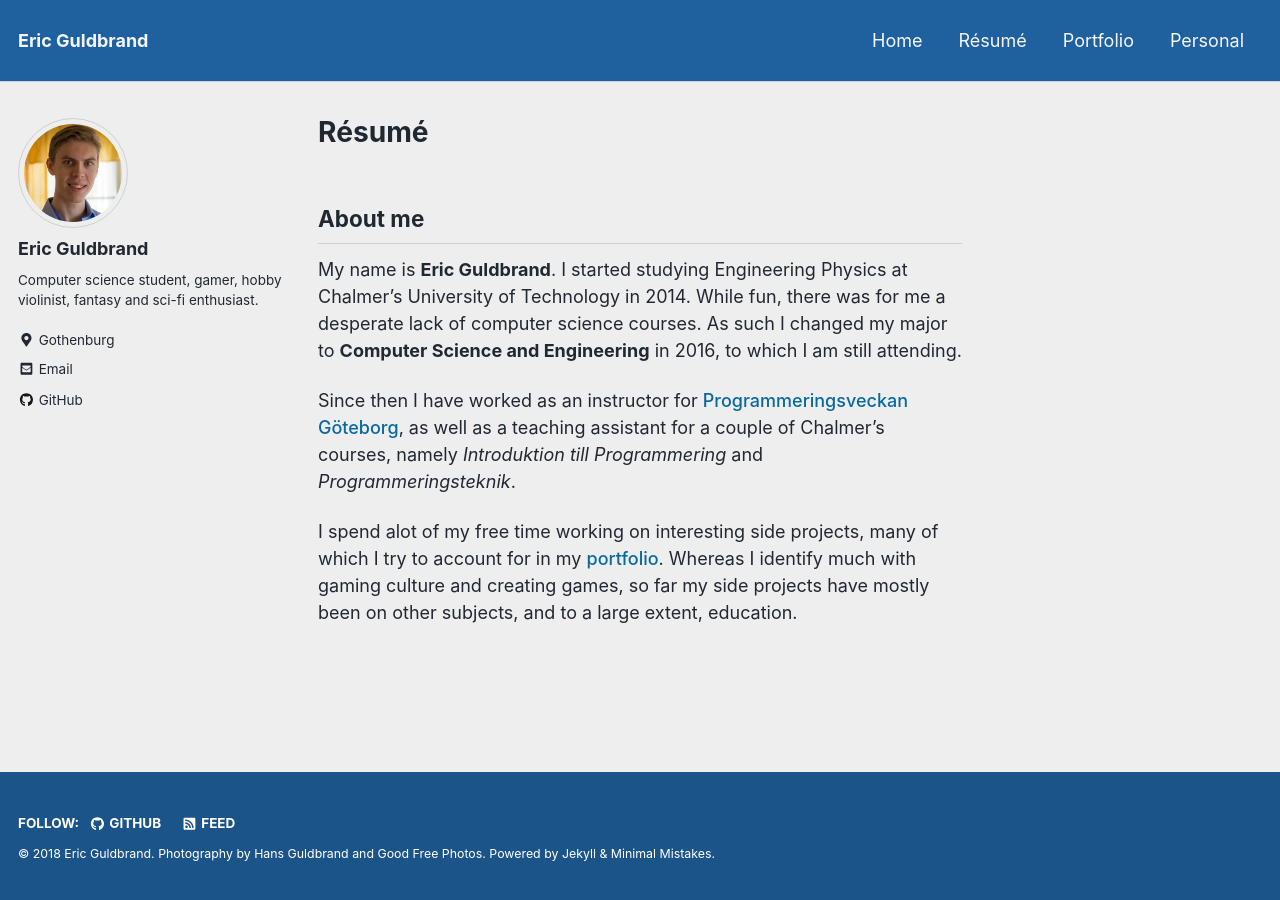
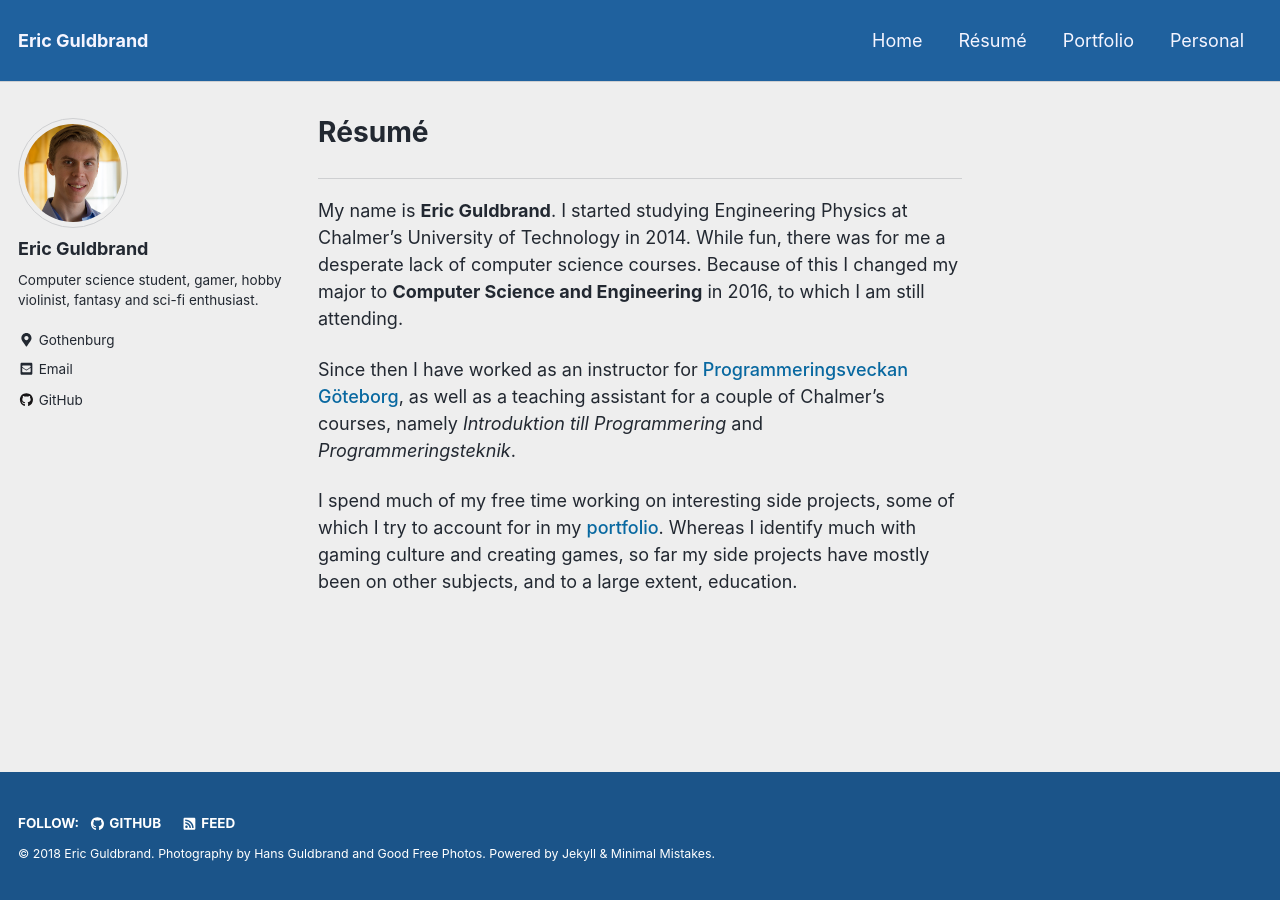
Before and after one commit to ecen/ecen.github.io, a Jekyll site: the page built from _pages/resume.md, in a window 1280 px wide. Built offline with Jekyll 4.4.1, drawn with Linux system fonts in a browser that asks for light colours; nearby versions of some CDN libraries.

Commit message:
Added some horizontal rulers. Minor rewording.

```diff
--- a/_pages/resume.md
+++ b/_pages/resume.md
@@ -4,10 +4,10 @@ author_profile: true
 permalink: /resume/
 ---
 
-## About me
+---
 
-My name is **Eric Guldbrand**. I started studying Engineering Physics at Chalmer's University of Technology in 2014. While fun, there was for me a desperate lack of computer science courses. As such I changed my major to **Computer Science and Engineering** in 2016, to which I am still attending.
+My name is **Eric Guldbrand**. I started studying Engineering Physics at Chalmer's University of Technology in 2014. While fun, there was for me a desperate lack of computer science courses. Because of this I changed my major to **Computer Science and Engineering** in 2016, to which I am still attending.
 
 Since then I have worked as an instructor for [Programmeringsveckan Göteborg](http://programmeringsveckan.se), as well as a teaching assistant for a couple of Chalmer's courses, namely *Introduktion till Programmering* and *Programmeringsteknik*.
 
-I spend alot of my free time working on interesting side projects, many of which I try to account for in my [portfolio](/portfolio/). Whereas I identify much with gaming culture and creating games, so far my side projects have mostly been on other subjects, and to a large extent, education.
+I spend much of my free time working on interesting side projects, some of which I try to account for in my [portfolio](/portfolio/). Whereas I identify much with gaming culture and creating games, so far my side projects have mostly been on other subjects, and to a large extent, education.
```
Also changed, not shown: index.md (+2 -1 lines).
